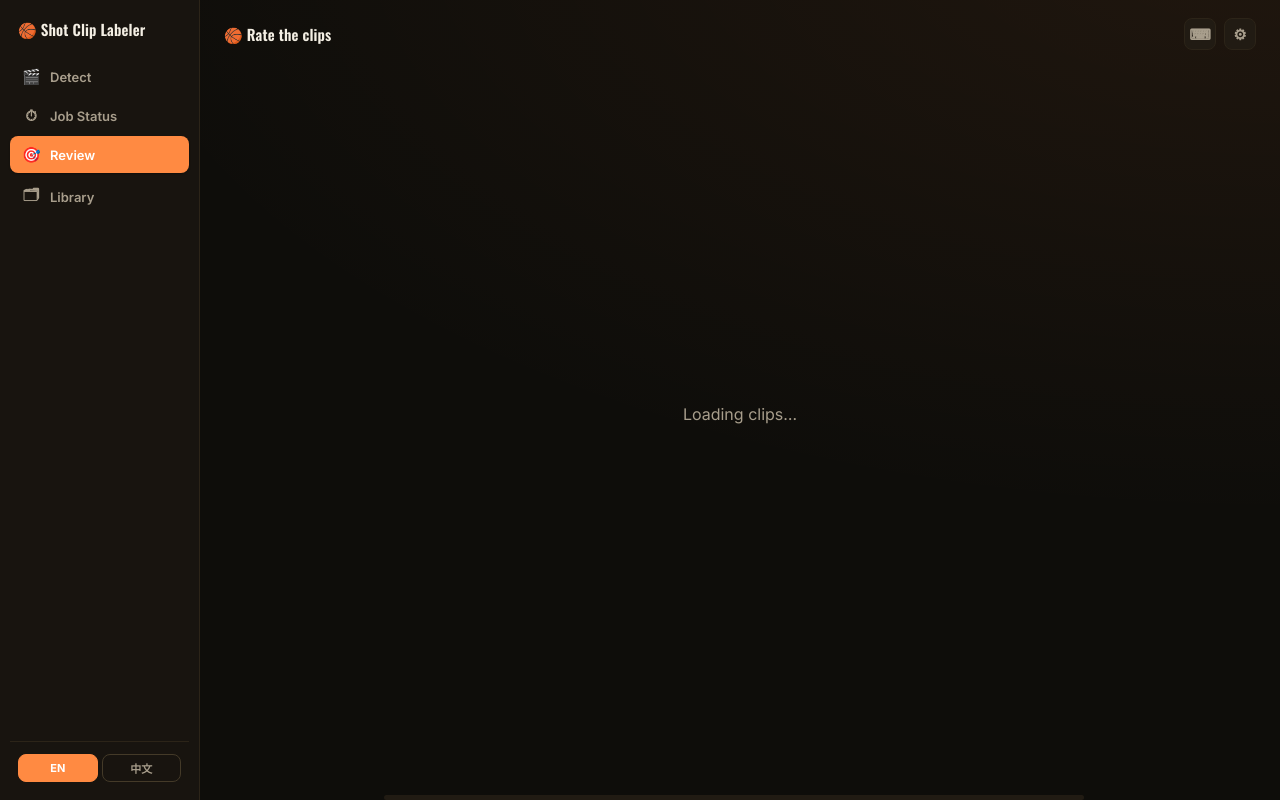
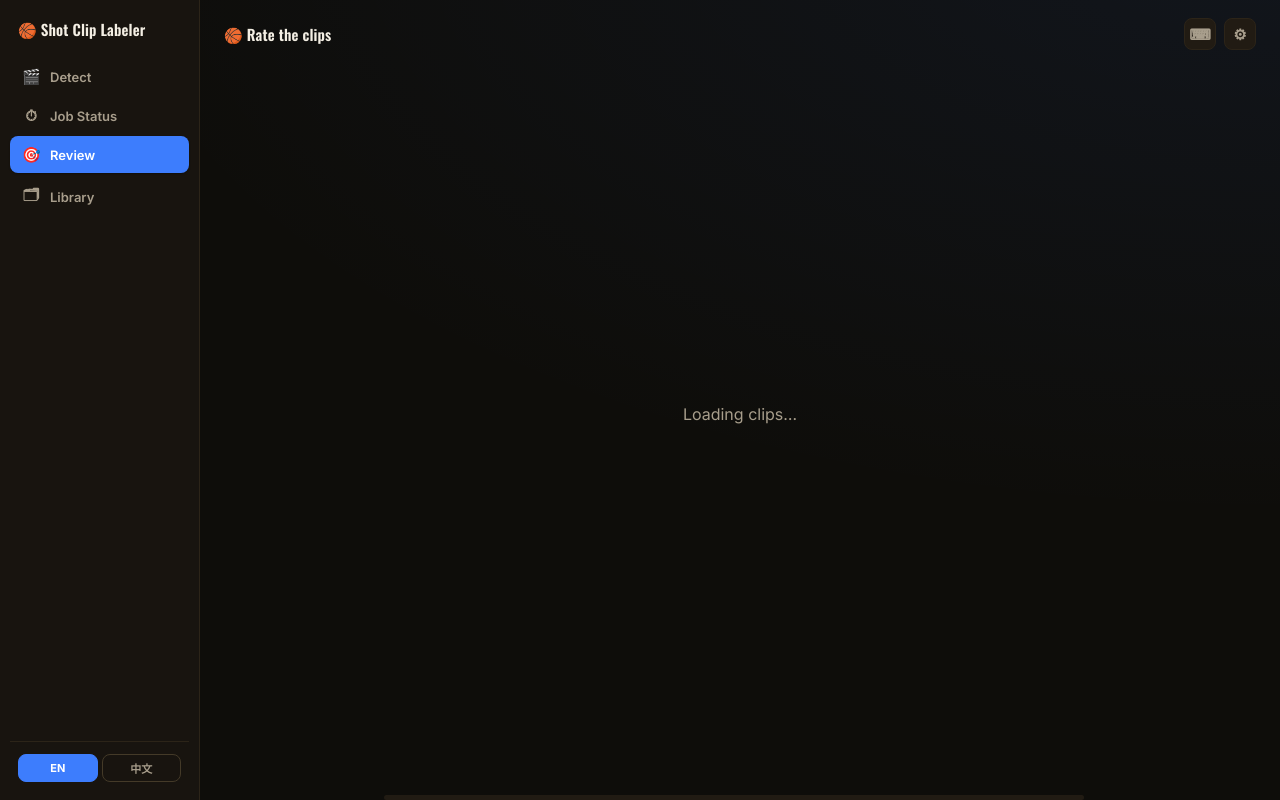
Before and after one commit to NUSTemple/basketball-shot-clipper, a Flask app: page / in a window 1280 px wide. Run offline with Flask 3, Linux system fonts and the light colour scheme; data that the repository does not hold is empty; some libraries are stand-ins or nearby versions.

Commit message:
Swap the review UI's accent from orange to Court Blue
The orange accent introduced in the warm-palette redesign didn't land
well - blue reads better against the warm dark background than the
generic SaaS blue it replaced, without colliding with the goal/miss/star
semantic colors.

Co-Authored-By: Claude Sonnet 5 <noreply@anthropic.com>

```diff
--- a/src/shot_clipper/label_ui/templates/index.html
+++ b/src/shot_clipper/label_ui/templates/index.html
@@ -19,9 +19,9 @@
     --text: #f4efe4;
     --text-dim: #a89e8c;
     --text-dimmer: #6f6656;
-    --accent: #ff8a42;
-    --accent-strong: #ffa768;
-    --accent-bg: rgba(255, 138, 66, 0.14);
+    --accent: #3d7dfd;
+    --accent-strong: #6b9dff;
+    --accent-bg: rgba(61, 125, 253, 0.14);
     --goal: #4fc47c;
     --goal-bg: rgba(79, 196, 124, 0.14);
     --nogoal: #ef5b56;
@@ -30,7 +30,7 @@
     --star-bg: rgba(255, 201, 77, 0.14);
     --unlabeled: #8a8172;
     --unlabeled-bg: rgba(138, 129, 114, 0.18);
-    --pill-selected: #ff8a42;
+    --pill-selected: #3d7dfd;
     --pill-candidate: #6b6152;
     --radius: 12px;
     --radius-sm: 8px;
@@ -53,7 +53,7 @@
   body {
     margin: 0; font-family: var(--font-sans); font-feature-settings: "cv11", "ss01"; -webkit-font-smoothing: antialiased;
     background:
-      radial-gradient(1200px 600px at 100% -10%, rgba(255,138,66,0.08), transparent),
+      radial-gradient(1200px 600px at 100% -10%, rgba(61,125,253,0.08), transparent),
       var(--bg);
     color: var(--text); height: 100vh; display: flex; flex-direction: row;
   }
@@ -346,7 +346,7 @@
     color: var(--text-dim); background: var(--bg-elevated-2); white-space: nowrap; transition: all 0.12s var(--ease); font-family: inherit;
   }
   .player-pill:hover { border-color: var(--border-strong); color: var(--text); }
-  .player-pill.selected { background: var(--pill-selected); border-color: var(--pill-selected); color: #2b1204; font-weight: 600; }
+  .player-pill.selected { background: var(--pill-selected); border-color: var(--pill-selected); color: #fff; font-weight: 600; }
   .player-pill-new { background: transparent; border: 1px dashed var(--border-strong); color: var(--text-dim); }
   .btn-add-assist {
     background: none; border: 1px dashed var(--border-strong); color: var(--text-dim);
```
